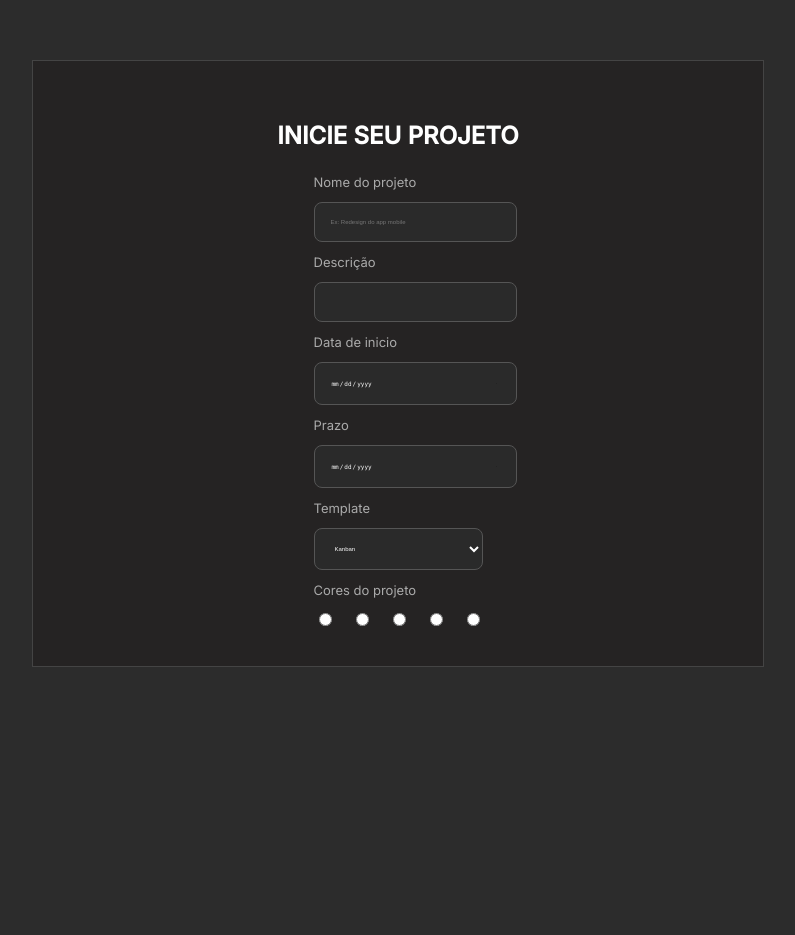
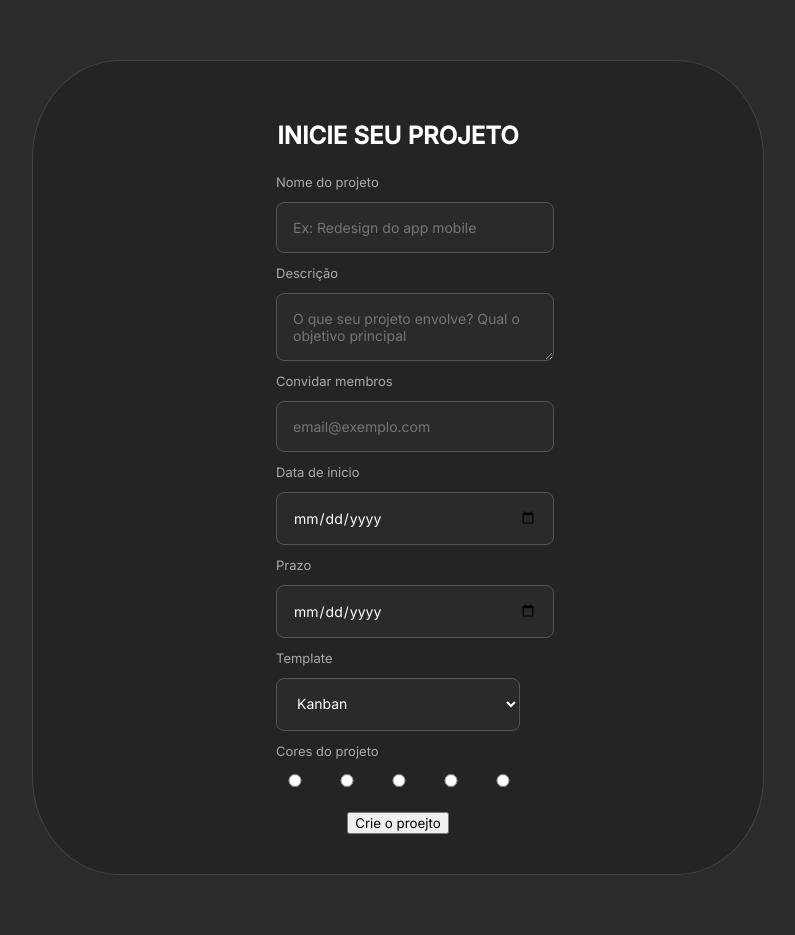
Before and after one commit to ShogunLTDA-Enterprise/NeuroCore, a Flask app: page / in a window 1280 px wide. Shown: the whole page, without its empty margins (242-1037 px from the left). Before the commit the page ends 667 px from the top, so only its background shows below. Run offline with Flask 3, Linux system fonts and the light colour scheme.

Commit message:
CSS atualizado e uns pontos modificados aqui e ali

```diff
--- a/index.html
+++ b/index.html
@@ -14,9 +14,7 @@
         <div class="container-modelo3d">
             <div class="container-modelo3d">
                 <spline-viewer
-
                     spline-viewer url="https://prod.spline.design/wmYZtcWhvI4Gwjcs/scene.splinecode"
-                    url="https://prod.spline.design/BNTfckjmtizN84xt/scene.splinecode"
                     autoplay
                     camera-controls
                     touch-action="pan-y"
--- a/static/style.css
+++ b/static/style.css
@@ -17,6 +17,7 @@ body {
     max-width: 650px;
     margin: 60px auto;
     background-color: #252323;
+    border-radius: 12%;
 }
 
 form{
@@ -27,12 +28,13 @@ form{
 
 input, textarea, select{
   width: 100%;
-  font-size: 14%;
+  font-size: 14px;
   background-color: #2a2a2a;
   color: white;
   padding: 16px;
   border-radius: 8px;
   border: 1px solid #555;
+  font-family: 'Inter', sans-serif;
 }
 
 label{
@@ -64,3 +66,12 @@ h2 {
 .cores input[type="radio"]:checked + label {
     border-color: white;
 }
+
+.botao{
+  margin-top: 25px;
+  font-family: 'Inter', sans-serif;
+}
+
+a{
+  border-radius: 11%;
+}
--- a/templates/Criacao_Projeto.html
+++ b/templates/Criacao_Projeto.html
@@ -15,13 +15,16 @@
                 <input type="text" id="nome" placeholder="Ex: Redesign do app mobile" required>
 
                 <label for="descricao">Descrição</label>
-                <input type="textarea" id="descricao placeholder="O que este projeto envolve? Qual o objetivo principal?">
+                <textarea name="descricao" id="descricao" placeholder="O que seu projeto envolve? Qual o objetivo principal"></textarea>
+
+                <label for="membros">Convidar membros</label>
+                <input type="email" id="membros" placeholder="email@exemplo.com">
 
                 <label for="inicio">Data de inicio</label>
-                <input type="date" id="Inicio" placeholder="dd/mm/aaaa">
+                <input type="date" id="inicio" placeholder="dd/mm/aaaa">
 
-                <label for="Prazo">Prazo</label>
-                <input type="date" id="Prazo" placeholder="dd/mm/aaaa">
+                <label for="prazo">Prazo</label>
+                <input type="date" id="prazo" placeholder="dd/mm/aaaa">
 
                 <label>Template</label>
                 <select id="Template">
@@ -36,6 +39,11 @@
                     {% endfor %}
                 </div>
             </form>
+
+            <a href="#">
+                <button class="botao">Crie o proejto</button>
+            </a>
+
         </div>
     </main>
 </body>
```
Also changed, not shown: imagens/654116.png (added), imagens/kanban-board.png (added).
